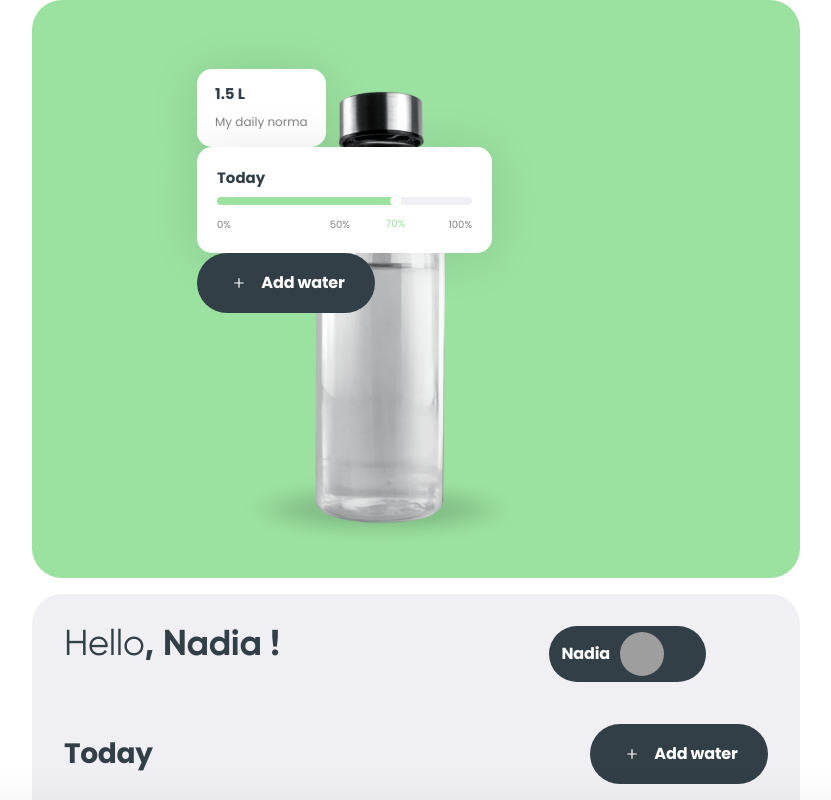
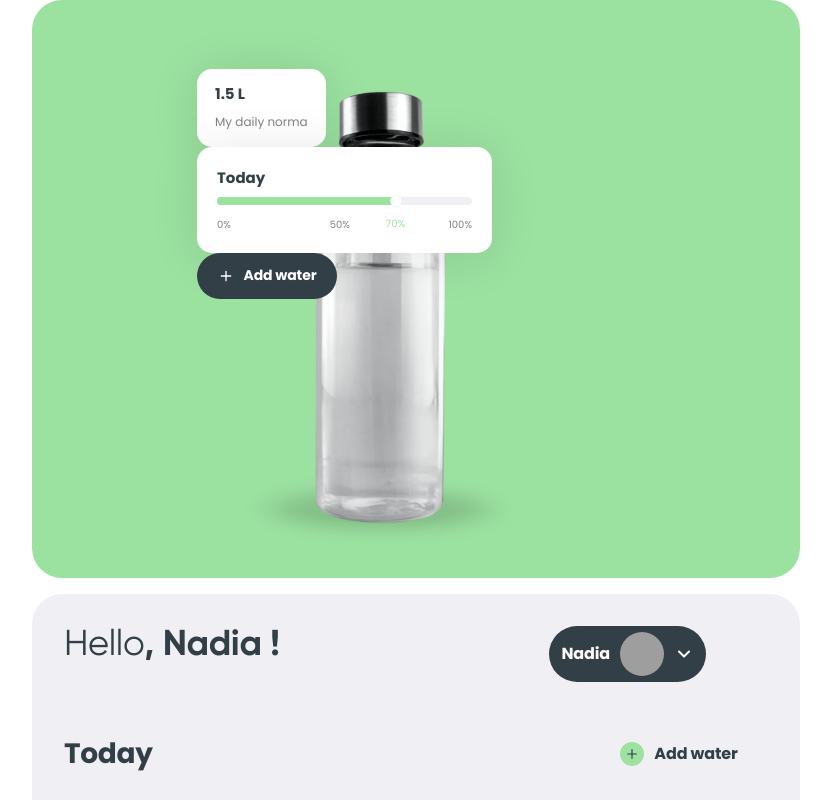
Before and after one commit to VolodymyrKozel/aqua-tracker-project-2, a React (Vite) app: page /tracker in a window 1280 px wide. Shown: the top 800 px of the page, without its empty margins (256-1087 px from the left). Built offline with nearby package versions, Linux system fonts and the light colour scheme; grey boxes are pictures that could not be loaded.

Commit message:
change style WaterDetailedInfo&WaterMainInfo

```diff
--- a/src/components/AddWaterBtn/AddWaterBtn.jsx
+++ b/src/components/AddWaterBtn/AddWaterBtn.jsx
@@ -2,12 +2,29 @@ import { IconPlusWater } from '../DailyInfo/IconPlusWater.jsx';
 import Button from '../shared/Button/Button.jsx';
 import css from './AddWaterBtn.module.css';
 
-const AddWaterBtn = () => {
+const AddWaterBtn = ({
+  buttonClassName,
+  iconClassName,
+  spanClassName,
+  iconId,
+  iconWidth,
+  iconHeight,
+}) => {
   return (
     <div>
-      <Button variant=".outline" className={css.addWaterButton}>
-        <IconPlusWater className={css.iconPlusWater} />
-        <span className={css.addWaterSpan}>Add water</span>
+      <Button
+        variant=".outline"
+        className={`${css.addWaterButton} ${buttonClassName}`}
+      >
+        <IconPlusWater
+          className={`${css.iconPlusWater} ${iconClassName}`}
+          iconId={iconId}
+          width={iconWidth}
+          height={iconHeight}
+        />
+        <span className={`${css.addWaterSpan} ${spanClassName}`}>
+          Add water
+        </span>
       </Button>
     </div>
   );
--- a/src/components/AddWaterBtn/AddWaterBtn.module.css
+++ b/src/components/AddWaterBtn/AddWaterBtn.module.css
@@ -1,29 +1,32 @@
 .addWaterButton {
   display: flex;
+  border-radius: 30px;
   gap: 10px;
   align-items: center;
+  padding: 0;
+  background-color: transparent;
+  height: 46px;
   padding: 14px 20px;
-  background-color: #323f47;
-  width: 140px;
-  height: 46px;
 }
 
 .iconPlusWater {
-  fill: transparent;
-  stroke: #fff;
+  fill: var(--accent-color);
+  stroke: #323f47;
   border: none;
   stroke-width: 0;
-  width: 16px;
-  height: 16px;
+  width: 30px;
+  height: 30px;
+
 }
 
 .addWaterSpan {
+font-family: "Poppins", sans-serif;
   font-weight: 700;
-  font-size: 14px;
-  line-height: 1.28;
+  font-size: 16px;
+  line-height: 1.5;
   letter-spacing: -0.01em;
   text-align: center;
-  color: #fff;
+  color: #323f47;
 }
 
 @media screen and (min-width: 768px) {
--- a/src/components/DailyInfo/DailyInfo.jsx
+++ b/src/components/DailyInfo/DailyInfo.jsx
@@ -1,4 +1,3 @@
-import React from 'react';
 import ChooseDate from '../ChooseDate/ChooseDate.jsx';
 import AddWaterBtn from '../AddWaterBtn/AddWaterBtn.jsx';
 import WaterList from '../WaterList/WaterList.jsx';
@@ -9,7 +8,14 @@ const DailyInfo = () => {
     <>
       <div className={css.dailyInfo}>
         <ChooseDate />
-        <AddWaterBtn />
+        <AddWaterBtn
+          buttonClassName={css.dailyInfoButton}
+          iconClassName={css.dailyInfoIcon}
+          spanClassName={css.dailyInfoSpan}
+          iconId="icon-plus-in-circle"
+          iconWidth={30}
+          iconHeight={30}
+        />
       </div>
       <WaterList />
     </>
--- a/src/components/DailyInfo/IconPlusWater.jsx
+++ b/src/components/DailyInfo/IconPlusWater.jsx
@@ -1,12 +1,12 @@
 import Icon from '../shared/Icon/Icon.jsx';
 
-export const IconPlusWater = ({ className }) => {
+export const IconPlusWater = ({ className, iconId, width, height }) => {
   return (
     <Icon
       className={`${className}`}
-      id="icon-plus-in-circle"
-      width="30"
-      height="30"
+      id={iconId}
+      width={width}
+      height={height}
     />
   );
 };
--- a/src/components/UserBar/IconChevronDown.jsx
+++ b/src/components/UserBar/IconChevronDown.jsx
@@ -4,7 +4,7 @@ export const IconChevronDown = ({ className }) => {
   return (
     <Icon
       className={`${className}`}
-      id="icon-ChevronDown"
+      id="icon-chevron-down"
       width="16"
       height="16"
     />
--- a/src/components/UserBar/UserBar.jsx
+++ b/src/components/UserBar/UserBar.jsx
@@ -23,7 +23,7 @@ const UserBar = () => {
         />
         <IconChevronDown className={css.iconChevronDown} />
       </Button>
-      <UserBarPopover />
+      {/* <UserBarPopover /> */}
 
       {/* {isPopoverOpen ? (
           <IconChevronUp className={css.iconChevronDown} />
--- a/src/components/WaterDetailedInfo/WaterDetailedInfo.module.css
+++ b/src/components/WaterDetailedInfo/WaterDetailedInfo.module.css
@@ -11,6 +11,7 @@
 @media screen and (min-width: 768px) {
     .sectionWaterDetailInfo {
         min-width: 768px;
+        height: 738px;
         padding-left: 32px;
         padding-right: 32px;
     }
@@ -19,5 +20,9 @@
 @media screen and (min-width: 1440px) {
     .sectionWaterDetailInfo {
         --h1-font-size: 5rem;
+        min-width: 672px;
+        height: 736px;
+        padding-left: 32px;
+        padding-right: 32px;
     }
 }
--- a/src/components/WaterMainInfo/WaterMainInfo.jsx
+++ b/src/components/WaterMainInfo/WaterMainInfo.jsx
@@ -9,7 +9,14 @@ const WaterMainInfo = () => {
       <div className={css.container}>
         <WaterDailyNorma />
         <WaterProgressBar />
-        <AddWaterBtn />
+        <AddWaterBtn
+          buttonClassName={css.waterMainInfoButton}
+          iconClassName={css.waterMainInfoIcon}
+          spanClassName={css.waterMainInfoSpan}
+          iconId="icon-only-plus"
+          iconWidth={16}
+          iconHeight={16}
+        />
       </div>
     </div>
   );
--- a/src/components/WaterMainInfo/WaterMainInfo.module.css
+++ b/src/components/WaterMainInfo/WaterMainInfo.module.css
@@ -5,7 +5,6 @@
   max-width: 767px;
   min-height: 415px;
   padding: 50px 40px 30px;
-  margin-bottom: 16px;
 }
 
 .container {
@@ -15,6 +14,35 @@
   background-position: center;
   background-repeat: no-repeat;
   background-size: contain;
+}
+
+.waterMainInfoButton {
+  display: flex;
+  gap: 10px;
+  align-items: center;
+  padding: 14px 20px;
+  background-color: #323f47;
+  width: 140px;
+  height: 46px;
+  border-radius: 30px;
+}
+
+.waterMainInfoIcon {
+  fill: transparent;
+  stroke: #fff;
+  border: none;
+  stroke-width: 0;
+  width: 16px;
+  height: 16px;
+}
+
+.waterMainInfoSpan {
+  font-weight: 700;
+  font-size: 14px;
+  line-height: 1.28;
+  letter-spacing: -0.01em;
+  text-align: center;
+  color: var(--main-white);
 }
 
 @media screen and (min-width: 768px) {
@@ -35,7 +63,6 @@
   .WaterMainInfo {
     min-width: 672px;
     height: 736px;
-    margin-right: 32px;
   }
 
   .container {
--- a/src/pages/TrackerPage/TrackerPage.jsx
+++ b/src/pages/TrackerPage/TrackerPage.jsx
@@ -1,9 +1,10 @@
 import WaterDetailedInfo from '../../components/WaterDetailedInfo/WaterDetailedInfo.jsx';
 import WaterMainInfo from '../../components/WaterMainInfo/WaterMainInfo.jsx';
+import css from './TrackerPage.module.css'
 
 const TrackerPage = () => {
   return (
-    <div>
+    <div className={css.trackerPageWrap}>
       <WaterMainInfo />
       <WaterDetailedInfo />
     </div>
--- a/src/pages/TrackerPage/TrackerPage.module.css
+++ b/src/pages/TrackerPage/TrackerPage.module.css
@@ -0,0 +1,13 @@
+.trackerPageWrap {
+    display: flex;
+    flex-direction: column;
+    gap: 16px;
+}
+
+@media screen and (min-width: 1440px) {
+    .trackerPageWrap {
+        display: flex;
+        flex-direction: row;
+        gap: 32px;
+    }
+}
```
